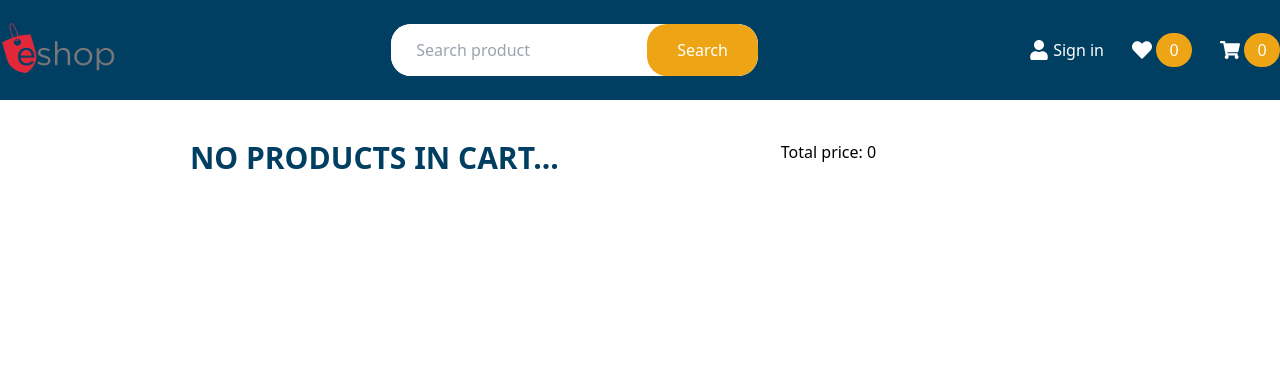
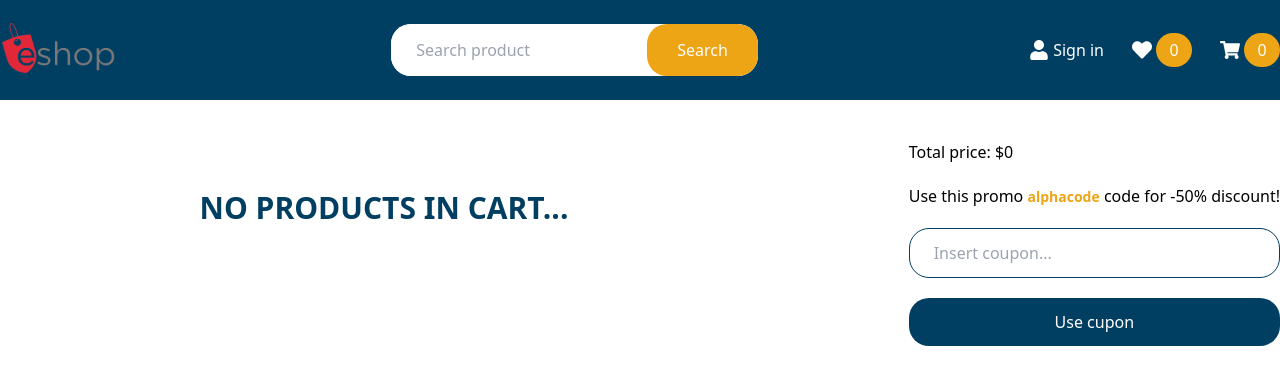
Before and after one commit to EsmirKafedzic/eShop, a React (Create React App) app: page /cartPoroducts in a window 1280 px wide. Shown: the top 384 px of the page. Built offline with nearby package versions, Linux system fonts and the light colour scheme.

Commit message:
favoritePage

```diff
--- a/src/components/CartItemComponent.jsx
+++ b/src/components/CartItemComponent.jsx
@@ -1,13 +1,17 @@
 import React from "react";
 import { useDispatch } from "react-redux";
 import { setPriceHandler } from "../store/cartSlice";
+import { Link } from "react-router-dom";
 
 function CartItemComponent({ item, index }) {
   const dispatch = useDispatch();
 
   return (
-    <div className="flex items-center gap-4 w-full justify-between">
-      <img src={item.thumbnail} alt="" className="w-[100px] h-[100px]" />
+    <div className="flex items-center gap-4 w-full justify-between border border-mainBlue rounded-[20px] p-5">
+      <Link to={`/productDetails/${item.id}`}>
+        <img src={item.thumbnail} alt="" className="w-[100px] h-[100px]" />
+      </Link>
+
       <div>
         <p>{item.title}</p>
         <p>{item.category}</p>
--- a/src/components/NavbarComponent.jsx
+++ b/src/components/NavbarComponent.jsx
@@ -9,8 +9,10 @@ import { FaUser, FaHeart, FaShoppingCart } from "react-icons/fa";
 function NavbarComponent() {
   const { totalProducts } = useSelector((state) => state.cartStore);
   const { user, logged } = useSelector((state) => state.userStore);
-  // const { user } = useSelector((state) => state.user);
-  console.log(user);
+  const { favorite, favoriteTotal } = useSelector(
+    (state) => state.favoriteStore
+  );
+
   return (
     <div className="bg-mainBlue h-[100px] px-[20px] md:px-0">
       <div className="container mx-auto flex justify-between items-center h-full">
@@ -34,13 +36,17 @@ function NavbarComponent() {
             </Link>
           </div>
           <div className="flex items-center gap-1">
-            <FaHeart className="text-[#fff] text-xl cursor-pointer" />
+            <Link to="/favoriteProducts">
+              <FaHeart className="text-[#fff] text-xl cursor-pointer" />
+            </Link>
             <span className="w-9 flex justify-center text-[#fff]  bg-mainYellow rounded-full p-[5px]">
-              0
+              {favoriteTotal}
             </span>
           </div>
           <div className="flex items-center gap-1">
-            <FaShoppingCart className="text-[#fff] text-xl cursor-pointer" />
+            <Link to="/cartPoroducts">
+              <FaShoppingCart className="text-[#fff] text-xl cursor-pointer" />
+            </Link>
             <span className="w-9 flex justify-center text-[#fff] bg-mainYellow rounded-full p-[5px]">
               {!totalProducts ? 0 : totalProducts}
             </span>
--- a/src/index.js
+++ b/src/index.js
@@ -12,6 +12,7 @@ import LoginPage from './pages/LoginPage';
 import { Provider } from 'react-redux';
 import ProductDetailsPage from './pages/ProductDetailsPage';
 import CartProductsPage from './pages/CartProductsPage';
+import FavoriteProductsPage from './pages/FavoriteProductsPage';
 
 const router = createBrowserRouter([
   //mainRouter
@@ -35,6 +36,10 @@ const router = createBrowserRouter([
       {
         path: "/cartPoroducts",
         element: <CartProductsPage/>
+      },
+      {
+        path: "favoriteProducts",
+        element: <FavoriteProductsPage/>
       }
     ]
   }
--- a/src/pages/CartProductsPage.jsx
+++ b/src/pages/CartProductsPage.jsx
@@ -1,17 +1,24 @@
-import React from "react";
+import React, { useRef, useState } from "react";
 import { useSelector } from "react-redux";
 // import SingleCardComponents from "../components/SingleCardComponents";
 import CartItemComponent from "../components/CartItemComponent";
 
 function CartProductsPage() {
   const { cart, totalPrice } = useSelector((state) => state.cartStore);
-    console.log(cart);
+
+  const [dataCoupon, setDataCoupon] = useState("");
+
+  let coupon = useRef("");
+
+  function handleCoupon() {
+    setDataCoupon(coupon.current.value);
+  }
 
   return (
     <div>
       <div className="container mx-auto mt-10">
-          <div className="flex gap-8">
-            <div className="w-[60%]">
+        <div className="flex gap-8 justify-between">
+          <div className="w-[60%] mt-[50px] flex flex-col gap-5">
             {cart.length > 0 ? (
               cart.map((el, index) => {
                 return (
@@ -24,7 +31,34 @@ function CartProductsPage() {
               </h2>
             )}
           </div>
-            <div className="w-[40%]">Total price: {totalPrice}</div>
+
+          <div className="flex flex-col gap-5">
+            <div className="w-[40%]">
+              <h3>
+                Total price: $
+                {dataCoupon === "alphacode" ? totalPrice / 2 : totalPrice}
+              </h3>
+            </div>
+            <p>
+              Use this promo{" "}
+              <span className="text-mainYellow font-bold text-[14px]">
+                alphacode
+              </span>{" "}
+              code for -50% discount!
+            </p>
+            <input
+              ref={coupon}
+              type="text"
+              placeholder="Insert coupon..."
+              className="border border-mainBlue rounded-[20px] px-[24px] py-[12px] outline-none"
+            />
+            <button
+              onClick={handleCoupon}
+              className="bg-mainBlue rounded-[20px] px-[24px] py-[12px] text-white"
+            >
+              Use cupon
+            </button>
+          </div>
         </div>
       </div>
     </div>
--- /dev/null
+++ b/src/pages/FavoriteProductsPage.jsx
@@ -0,0 +1,19 @@
+import React from "react";
+import { useSelector } from "react-redux";
+import SingleCardComponents from "../components/SingleCardComponents";
+function FavoriteProductsPage() {
+  const { favorite } = useSelector((state) => state.favoriteStore);
+  return (
+    <div>
+      <div className="container mx-auto">
+        <div className="flex flex-wrap gap-5">
+          {favorite.map((fav, index) => {
+            return <SingleCardComponents key={index} product={fav} />;
+          })}
+        </div>
+      </div>
+    </div>
+  );
+}
+
+export default FavoriteProductsPage;
--- a/src/pages/ProductDetailsPage.jsx
+++ b/src/pages/ProductDetailsPage.jsx
@@ -4,17 +4,20 @@ import ProductService from "../services/productService";
 // import * as React from "react";
 import Rating from "@mui/material/Rating";
 import Stack from "@mui/material/Stack";
-
+import { FaHeart } from "react-icons/fa";
 import { FaCheck } from "react-icons/fa";
 import { RxCross2 } from "react-icons/rx";
 import { CiHeart } from "react-icons/ci";
-import { useDispatch } from "react-redux";
+import { useDispatch, useSelector } from "react-redux";
 import { saveProductHandler } from "../store/cartSlice";
+import { saveFavoriteHandler } from "../store/favoriteSlice";
 
 function ProductDetailsPage() {
   const [product, setProduct] = useState({});
   const [currentImage, setCurrentImage] = useState(0);
   const [value, setValues] = useState(1);
+  const { favorite } = useSelector((state) => state.favoriteStore);
+  const [favIcon, setFavIcon] = useState(null);
   let { id } = useParams();
   const dispatch = useDispatch();
 
@@ -30,6 +33,20 @@ function ProductDetailsPage() {
   function productHanlder() {
     dispatch(saveProductHandler(product));
   }
+
+  function favoriteHandler() {
+    dispatch(saveFavoriteHandler(product));
+    console.log(product);
+  }
+
+  useEffect(() => {
+    favorite.find((el) => {
+      if (el.id === parseInt(id)) {
+        setFavIcon(el.id);
+        return;
+      }
+    });
+  }, [favorite]);
 
   return (
     <div className="h-[100vh]" key={product.id}>
@@ -122,8 +139,16 @@ function ProductDetailsPage() {
             >
               Add to chart
             </Link>
-            <Link className="text-3xl ">
-              <CiHeart />
+            <Link
+              to="/favoriteProducts"
+              className="text-3xl "
+              onClick={() => favoriteHandler()}
+            >
+              {favIcon === parseInt(id) ? (
+                <FaHeart size={32} color="" />
+              ) : (
+                <CiHeart />
+              )}
             </Link>
           </div>
         </div>
--- a/src/pages/ProductPage.jsx
+++ b/src/pages/ProductPage.jsx
@@ -11,7 +11,6 @@ function ProductPage() {
     (state) => state.productStore
   );
   const { user, logged } = useSelector((state) => state.userStore);
-  console.log(user, logged);
 
   useEffect(() => {
     ProductService.getAllProducts()
@@ -31,7 +30,7 @@ function ProductPage() {
 
       <div className="container mx-auto">
         <div className="grid grid-cols-1 md:gird-cols-2 lg:grid-cols-3 xl:grid-cols-5 mt-[50px] gap-3 place-items-center">
-          {logged
+          {!logged
             ? products.map((product) => {
                 return (
                   <SingleCardComponents key={product.id} product={product} />
--- /dev/null
+++ b/src/store/favoriteSlice.js
@@ -0,0 +1,37 @@
+import {createSlice} from "@reduxjs/toolkit"
+
+const favoriteSlice = createSlice({
+    name: 'favorite',
+    initialState: {
+        favorite: [],
+        favoriteTotal: 0,
+    },
+    reducers: {
+        saveFavoriteHandler: (state, action) => {
+            console.log(action.payload);
+
+            let coppyArray = [...state.favorite];
+            let findIndex = null;
+
+            coppyArray.find((el, index) => {
+                if (el.id === action.payload.id) {
+                    findIndex = index
+                    return;
+                }
+            })
+
+            if (findIndex === null) {
+                coppyArray.push({ ...action.payload, activeFav: true });
+                state.favoriteTotal++;
+            } else {
+                coppyArray.splice(findIndex, 1);
+                state.favoriteTotal--;
+            }
+
+            state.favorite = coppyArray;
+        }
+    }
+})
+
+export const { saveFavoriteHandler } = favoriteSlice.actions;
+export default favoriteSlice.reducer;
--- a/src/store/store.js
+++ b/src/store/store.js
@@ -2,12 +2,14 @@ import { configureStore } from "@reduxjs/toolkit";
 import userSlice from "./userSlice";
 import productSlice from "./productSlice";
 import cartSlice from "./cartSlice";
+import favoriteSlice from "./favoriteSlice";
 
 const store = configureStore({
     reducer: {
         userStore: userSlice,
         productStore: productSlice,
-        cartStore: cartSlice
+        cartStore: cartSlice,
+        favoriteStore: favoriteSlice,
     }
 })
 
```
Lines whose indentation alone changed are shown as unchanged.
